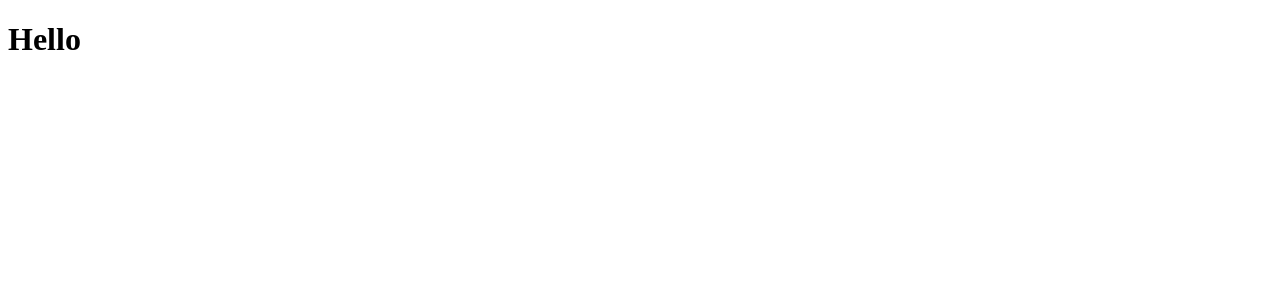
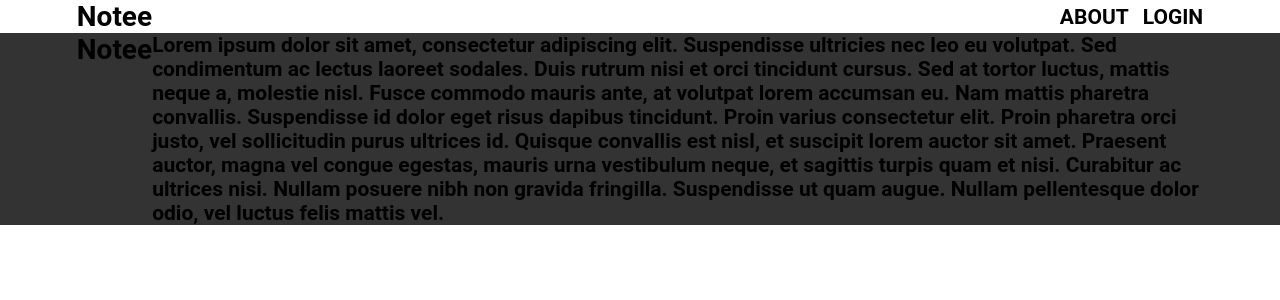
Before and after one commit to arthurbarroso/relay-note-taking, a React (Create React App) app in the folder packages/web/: page / in a window 1280 px wide. Shown: the top 300 px of the page. Built offline with nearby package versions, Linux system fonts and the light colour scheme.

Commit message:
feat(web): add globalstyle and layout
Adds the GlobalStyle and a base _layout for pages

```diff
--- a/packages/web/package.json
+++ b/packages/web/package.json
@@ -16,6 +16,7 @@
     "@types/react-relay": "^7.0.3",
     "@types/react-router-dom": "^5.1.3",
     "@types/relay-runtime": "^8.0.6",
+    "@types/styled-components": "^5.0.1",
     "babel-plugin-relay": "^9.0.0",
     "graphql": "^14.6.0",
     "history": "^4.10.1",
@@ -27,6 +28,7 @@
     "relay-compiler": "^9.0.0",
     "relay-compiler-language-typescript": "^12.0.0",
     "relay-runtime": "^9.0.0",
+    "styled-components": "^5.0.1",
     "typescript": "~3.7.2"
   },
   "scripts": {
--- a/packages/web/src/App.tsx
+++ b/packages/web/src/App.tsx
@@ -1,5 +1,14 @@
 import React from 'react';
+import { Router } from 'react-router-dom';
+import Routes from './routes';
+import history from './routes/history';
+import GlobalStyle from './styles/global';
 
 export default function App() {
-  return <h1>Hello</h1>;
+  return (
+    <Router history={history}>
+      <Routes />
+      <GlobalStyle />
+    </Router>
+  );
 }
--- /dev/null
+++ b/packages/web/src/components/Header/index.tsx
@@ -0,0 +1,17 @@
+import React from 'react';
+
+import { Container } from './styles';
+
+export default function Header() {
+  return (
+    <Container>
+      <h1>Notee</h1>
+      <div className="wrapper">
+        <h2>About</h2>
+        <button type="button">
+          <h2>Login</h2>
+        </button>
+      </div>
+    </Container>
+  );
+}
--- /dev/null
+++ b/packages/web/src/components/Header/styles.ts
@@ -0,0 +1,38 @@
+import styled from 'styled-components';
+
+export const Container = styled.div`
+  @import url('https://fonts.googleapis.com/css?family=Roboto:400,700&display=swap');
+
+  font: 14px 'Roboto', sans-serif;
+  display: flex;
+  flex-direction: row;
+  background: #fff;
+  max-height: 68px;
+  justify-content: space-between;
+  align-items: center;
+  padding: 0 6%;
+  margin-top: 0px;
+
+  .wrapper {
+    display: flex;
+    flex-direction: row;
+    align-items: center;
+    text-transform: uppercase;
+
+    button {
+      background: none;
+      border: 0;
+      border-radius: 14px;
+      display: flex;
+      margin-left: 14px;
+
+      h2 {
+        text-transform: uppercase;
+        justify-self: center;
+        :hover {
+          color: #759c11;
+        }
+      }
+    }
+  }
+`;
--- /dev/null
+++ b/packages/web/src/pages/Landing.tsx
@@ -0,0 +1,35 @@
+import React from 'react';
+
+import Layout from './_layout';
+
+import undraw_notes from '../assets/undraw_notes.svg';
+
+function Teste() {
+  return (
+    <>
+      <h1>Notee</h1>
+      <h2>
+        Lorem ipsum dolor sit amet, consectetur adipiscing elit. Suspendisse
+        ultricies nec leo eu volutpat. Sed condimentum ac lectus laoreet
+        sodales. Duis rutrum nisi et orci tincidunt cursus. Sed at tortor
+        luctus, mattis neque a, molestie nisl. Fusce commodo mauris ante, at
+        volutpat lorem accumsan eu. Nam mattis pharetra convallis. Suspendisse
+        id dolor eget risus dapibus tincidunt. Proin varius consectetur elit.
+        Proin pharetra orci justo, vel sollicitudin purus ultrices id. Quisque
+        convallis est nisl, et suscipit lorem auctor sit amet. Praesent auctor,
+        magna vel congue egestas, mauris urna vestibulum neque, et sagittis
+        turpis quam et nisi. Curabitur ac ultrices nisi. Nullam posuere nibh non
+        gravida fringilla. Suspendisse ut quam augue. Nullam pellentesque dolor
+        odio, vel luctus felis mattis vel.
+      </h2>
+    </>
+  );
+}
+
+export default function Landing() {
+  return (
+    <>
+      <Layout Children={Teste} />
+    </>
+  );
+}
--- /dev/null
+++ b/packages/web/src/pages/_layout/index.tsx
@@ -0,0 +1,20 @@
+import * as React from 'react';
+
+import { Container } from './styles';
+import Header from '../../components/Header';
+
+export interface IAppProps {
+  Children: React.FC;
+}
+
+export default function Layout(props: IAppProps) {
+  const { Children } = props;
+  return (
+    <>
+      <Header />
+      <Container>
+        <Children />
+      </Container>
+    </>
+  );
+}
--- /dev/null
+++ b/packages/web/src/pages/_layout/styles.ts
@@ -0,0 +1,8 @@
+import styled from 'styled-components';
+
+export const Container = styled.div`
+  background: #333;
+  display: flex;
+  flex: 1;
+  padding: 0 6%;
+`;
--- a/packages/web/src/routes/Route.tsx
+++ b/packages/web/src/routes/Route.tsx
@@ -14,14 +14,14 @@ const RouteWrapper: React.FC<Routes> = ({
   exact,
   isPrivate,
 }) => {
-  const signed = true; // localStorage.getItem('token');
+  const signed = false; // localStorage.getItem('token');
 
   if (!signed && isPrivate) {
     return <Redirect from="/" to={{ pathname: '/login' }} />;
   }
 
   if (signed && !isPrivate) {
-    return <Redirect to="/todos" />;
+    return <Redirect to="/" />;
   }
 
   return <Route component={component} path={path} exact={exact} />;
--- /dev/null
+++ b/packages/web/src/routes/index.tsx
@@ -0,0 +1,12 @@
+import React from 'react';
+import { Switch } from 'react-router-dom';
+import Route from './Route';
+import Landing from '../pages/Landing';
+
+export default function Routes() {
+  return (
+    <Switch>
+      <Route exact path="/" component={Landing} isPrivate={false} />
+    </Switch>
+  );
+}
--- /dev/null
+++ b/packages/web/src/styles/global.ts
@@ -0,0 +1,41 @@
+import { createGlobalStyle } from 'styled-components';
+
+export default createGlobalStyle`
+  @import url('https://fonts.googleapis.com/css?family=Roboto:400,700&display=swap');
+
+  * {
+    margin: 0;
+    padding: 0;
+    outline: 0;
+    box-sizing: border-box;
+  }
+
+  *:focus{
+    outline: 0;
+  }
+
+  html, body, #root{
+    height: 100%;
+  }
+
+  body {
+    -webkit-font-smoothing: antialiased;
+  }
+
+  body, input, button {
+    font: 14px 'Roboto', sans-serif;
+  }
+
+  a {
+    text-decoration: none;
+  }
+
+  ul {
+    list-style: none;
+  }
+
+  button {
+    cursor: pointer;
+  }
+
+`;
```
Also changed, not shown: packages/web/src/assets/undraw_notes.svg (added), packages/web/src/routes/history.ts (renamed from packages/web/src/routes/index.ts), 1 other file (tests, documents, lock files or other folders).
